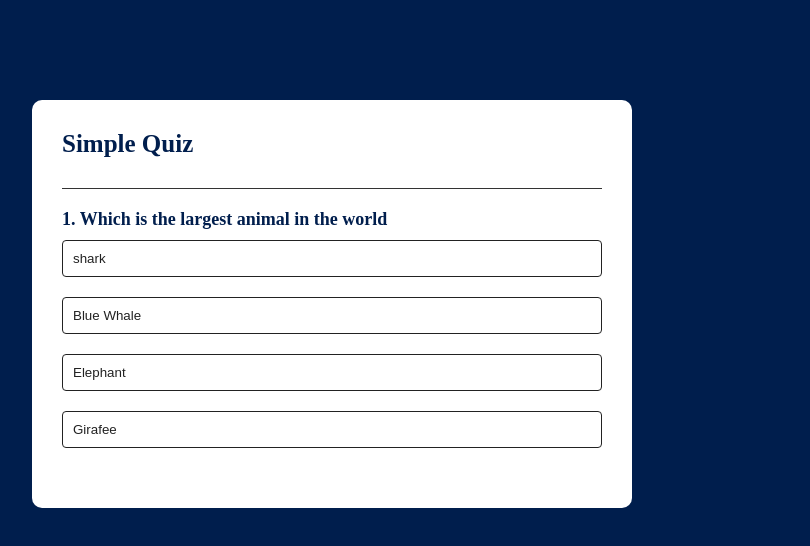
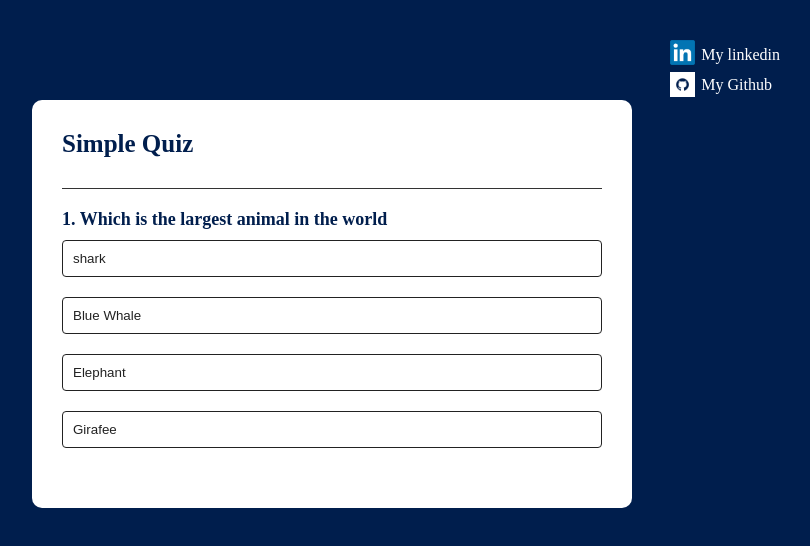
Before and after one commit to Abdul12345678862/Quiz-App, a plain HTML site: page index.html in a window 1280 px wide. Shown: the whole page, without its empty margins (308-1118 px from the left). Drawn offline with Linux system fonts and the light colour scheme.

Commit message:
update HTML and CSS file

```diff
--- a/index.html
+++ b/index.html
@@ -18,6 +18,10 @@
         </div>
         <button id="next-btn">Next</button>
     </div>
+    <div class="useful-links">
+        <a href="https://www.linkedin.com/in/abdul-haseeb-b0658a173/">My linkedin <img class="logo1" src="images/linklogo.jpg"></a>
+        <a href="https://github.com/Abdul12345678862">My Github <img class="logo2" src="images/github.png"></a>
+    </div>
    </div>
    <script src="script.js"></script>
 </body>
--- a/style.css
+++ b/style.css
@@ -70,3 +70,28 @@ body{
 .incorrect{
     background: #ff9393;
 }
+.useful-links{
+    position: absolute;
+    top: 5%;
+    right: 15%;
+    line-height: 30px;
+}
+.useful-links a{
+    display: block;
+    color: #fff;
+    text-decoration: none;
+}
+.logo1{
+    height: 25px;
+    width: 25px;
+    position: absolute;
+    top: 0;
+    right: 85px;
+}
+.logo2{
+    height: 25px;
+    width: 25px;
+    position: absolute;
+    top: 32px;
+    right: 85px;
+}
```
Also changed, not shown: images/github.png (added), images/linklogo.jpg (added).
